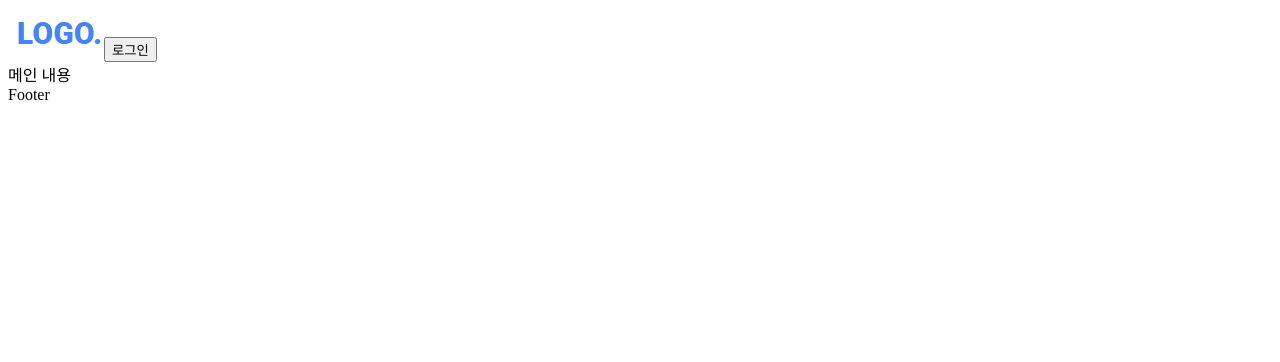
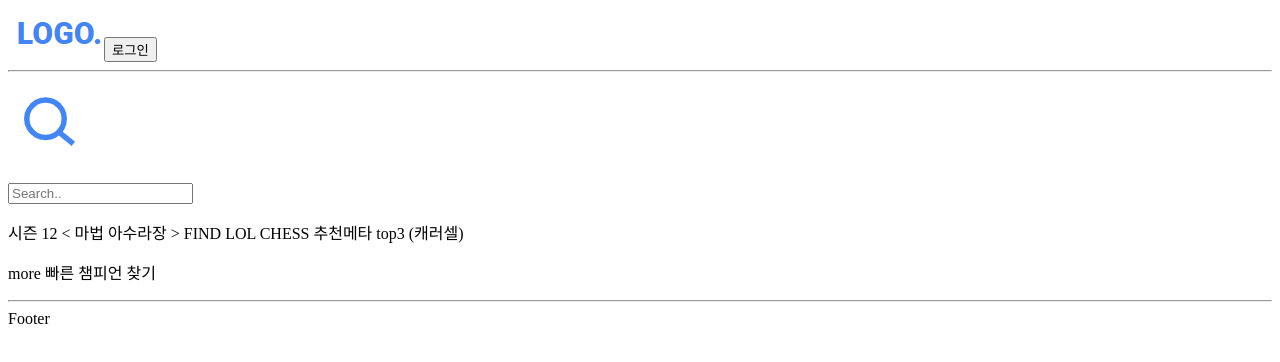
Before and after one commit to FindLolChess-FLC/ReactWebApplicationServer, a React (Create React App) app: page / in a window 1280 px wide. Shown: the top 362 px of the page. Built offline with nearby package versions, Linux system fonts and the light colour scheme; the HTML template or start-up script is replaced by a standard one.

Commit message:
✨ : SearchBar 기본 구조

```diff
--- a/src/components/SearchBar.tsx
+++ b/src/components/SearchBar.tsx
@@ -1,3 +1,27 @@
+import { useForm } from "react-hook-form";
+import InputBox from "./common/InputBox";
+import searchImg from "../assets/img/search.png";
+
+type SearchForm = {
+  search: string;
+};
+
 export default function SearchBar() {
-  return <div>d</div>;
+  const { register, handleSubmit } = useForm<SearchForm>({ mode: "onBlur" });
+  function onSubmit(data: SearchForm) {
+    console.log(data);
+  }
+  return (
+    <div>
+      <img src={searchImg} alt="검색 이미지" />
+      <form onSubmit={handleSubmit(onSubmit)}>
+        <InputBox
+          inputBox="search"
+          type="text"
+          placeholder="Search.."
+          register={register("search")}
+        />
+      </form>
+    </div>
+  );
 }
--- a/src/pages/Main.tsx
+++ b/src/pages/Main.tsx
@@ -1,5 +1,6 @@
 import Footer from "../components/containers/Footer";
 import Header from "../components/containers/Header";
+import SearchBar from "../components/SearchBar";
 
 export default function Main() {
   return (
@@ -7,7 +8,15 @@ export default function Main() {
       <header>
         <Header />
       </header>
-      <main>메인 내용</main>
+      <hr />
+      <main>
+        <SearchBar />
+        <p>
+          시즌 12 &lt; 마법 아수라장 &gt; FIND LOL CHESS 추천메타 top3 (캐러셀)
+        </p>
+        <p>more 빠른 챔피언 찾기</p>
+      </main>
+      <hr />
       <footer>
         <Footer />
       </footer>
```
Also changed, not shown: src/assets/img/search.png (added).
